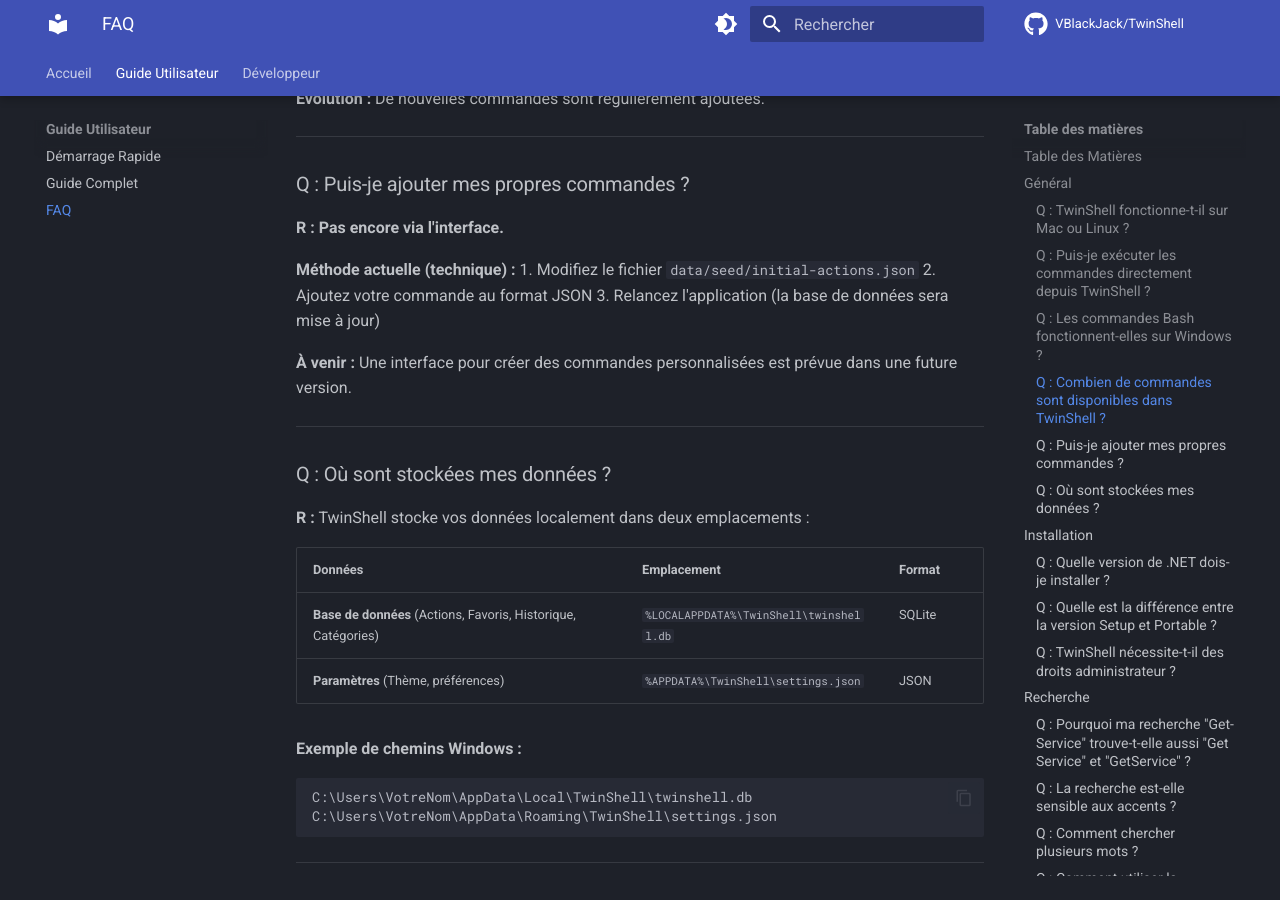
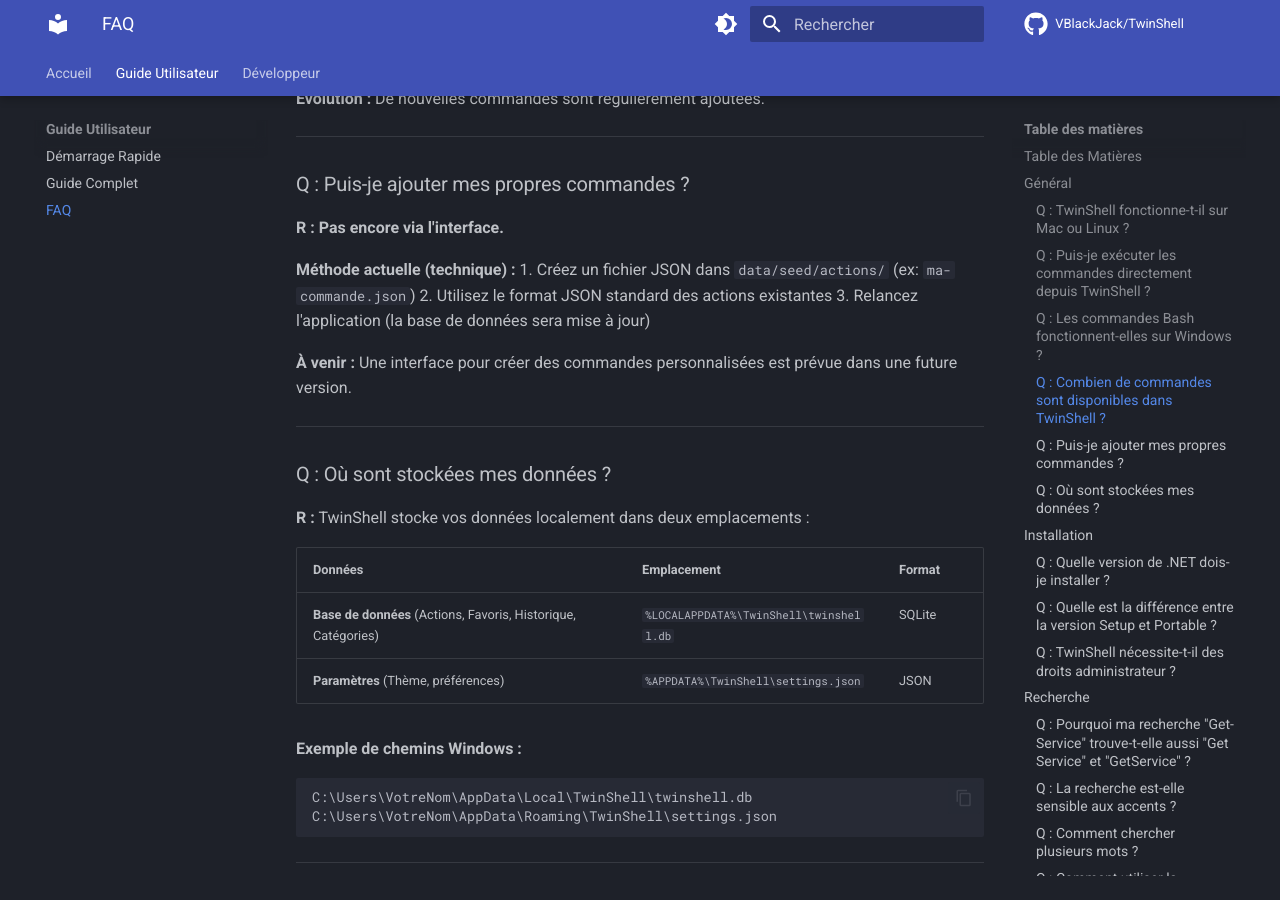
Before and after one commit to VBlackJack/TwinShell, an MkDocs documentation site: the page built from docs/FAQ.md, in a window 1280 px wide and 900 px high, scrolled down 1660 px. Built offline with MkDocs 1.6.1 and Material for MkDocs 9.7.7, drawn with Linux system fonts in a browser that asks for light colours; comment, search, counter and statistics services are not loaded; some of the changed text lies outside the part shown.

Commit message:
docs: Update references from initial-actions.json to actions/*.json
- Update FAQ.md (2 references)
- Update UserGuide.md (1 reference)
- Update developer/OPTIMISATION-WINDOWS.md (2 references)
- Update developer/README.md (1 reference)
- Update README.md (1 reference)

All docs now reflect the new individual action files architecture.

🤖 Generated with [Claude Code](https://claude.com/claude-code)

Co-Authored-By: Claude <noreply@anthropic.com>

```diff
--- a/docs/FAQ.md
+++ b/docs/FAQ.md
@@ -85,8 +85,8 @@ Il n'existe pas de version Mac ou Linux pour le moment.
 **R :** **Pas encore via l'interface.**
 
 **Méthode actuelle (technique) :**
-1. Modifiez le fichier `data/seed/initial-actions.json`
-2. Ajoutez votre commande au format JSON
+1. Créez un fichier JSON dans `data/seed/actions/` (ex: `ma-commande.json`)
+2. Utilisez le format JSON standard des actions existantes
 3. Relancez l'application (la base de données sera mise à jour)
 
 **À venir :** Une interface pour créer des commandes personnalisées est prévue dans une future version.
@@ -244,7 +244,7 @@ TwinShell tolère jusqu'à **30% de différence** entre votre recherche et les m
 #### 4. Commande inexistante
 
 - Toutes les commandes ne sont pas forcément dans la base
-- Consultez la liste dans `data/seed/initial-actions.json`
+- Consultez les fichiers dans `data/seed/actions/`
 
 ---
 
```
Also changed, not shown: README.md (+1 -1 lines), docs/UserGuide.md (+2 -2 lines), docs/developer/OPTIMISATION-WINDOWS.md (+2 -2 lines), docs/developer/README.md (+1 -1 lines).
